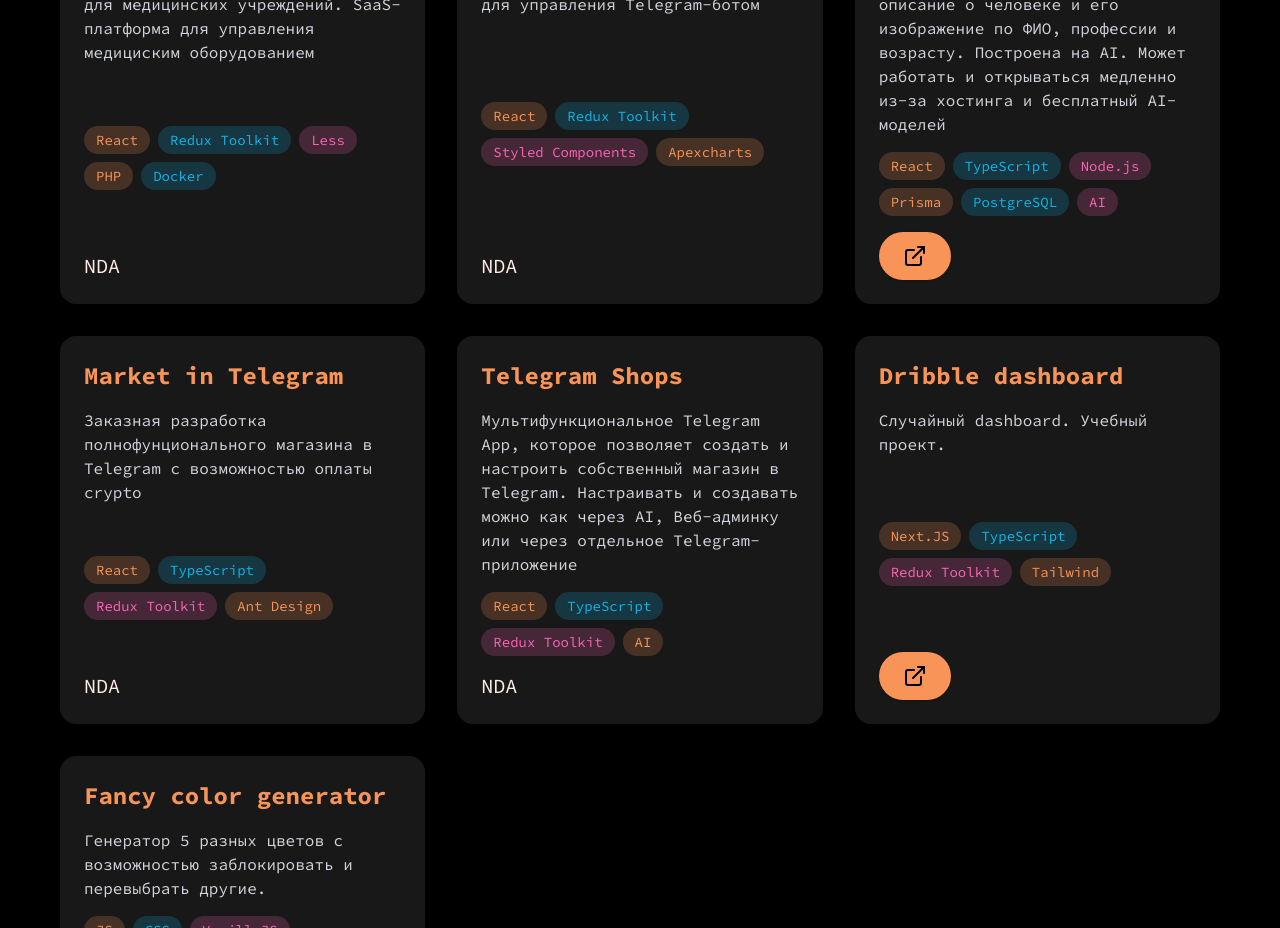
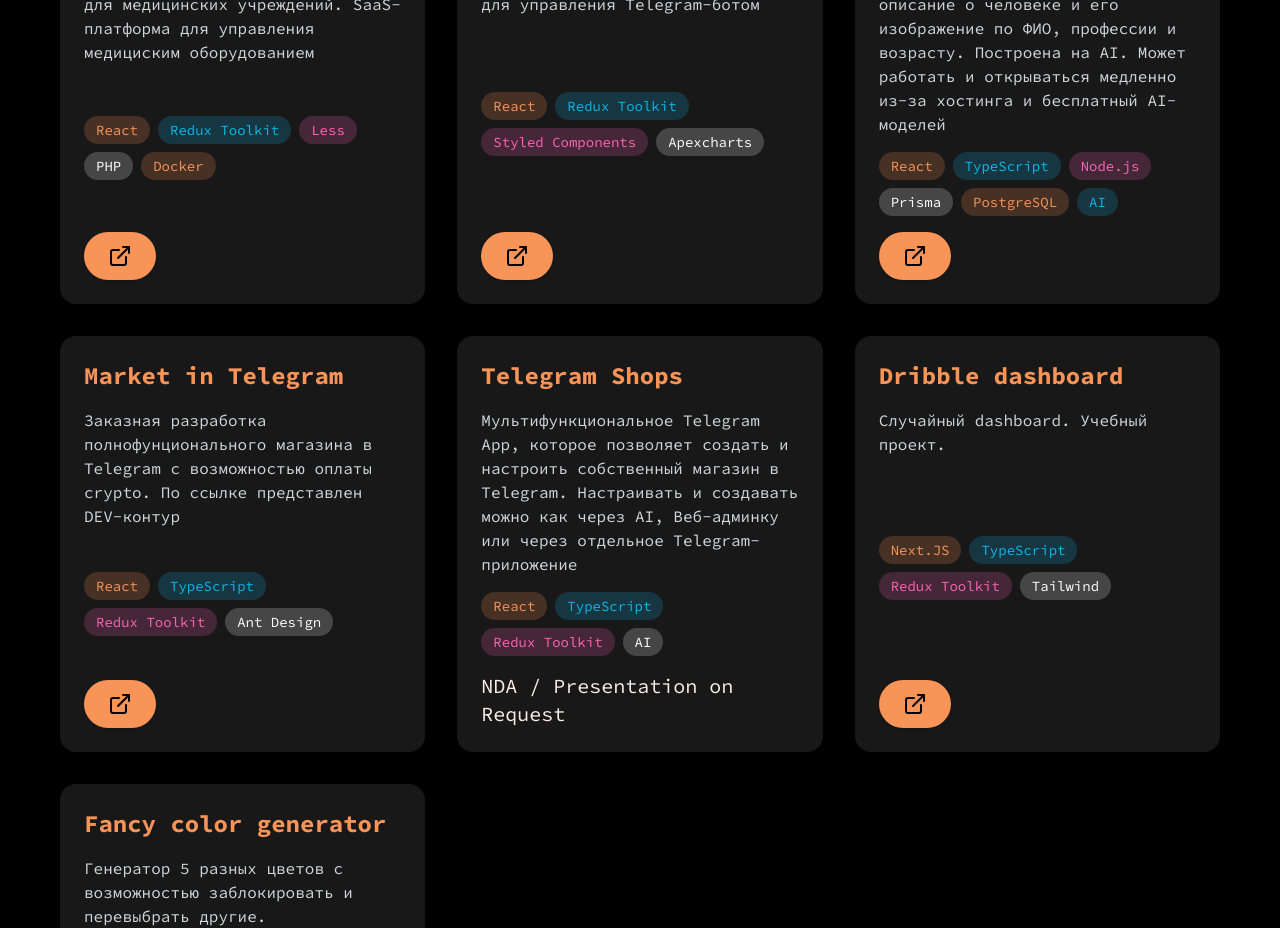
Before and after one commit to polkovniksanders/portfolio, a Next.js app: page / in a window 1280 px wide. Shown: the part 2680-3608 px from the top of the page. Built offline with nearby package versions, Linux system fonts and the light colour scheme.

Commit message:
update products links

```diff
--- a/src/app/screens/projects/ProjectsSection.tsx
+++ b/src/app/screens/projects/ProjectsSection.tsx
@@ -37,11 +37,12 @@ export default function ProjectsSection() {
                   'text-primary bg-primary/20',
                   'text-badge-primary bg-badge-primary/20',
                   'text-badge-secondary bg-badge-secondary/20',
+                  'text-white bg-white/20',
                 ];
                 return (
                   <span
                     key={tech}
-                    className={`px-3 py-1 rounded-full text-sm font-medium ${badgeColors[j % 3]}`}
+                    className={`px-3 py-1 rounded-full text-sm font-medium ${badgeColors[j % badgeColors.length]}`}
                   >
                     {tech}
                   </span>
@@ -50,7 +51,7 @@ export default function ProjectsSection() {
             </div>
 
             {project.link === null ? (
-              <Text>NDA</Text>
+              <Text>NDA / Presentation on Request</Text>
             ) : (
               <div>
                 <MainButton onClick={() => viewProject(project.link)}>
--- a/src/app/screens/projects/data.ts
+++ b/src/app/screens/projects/data.ts
@@ -13,7 +13,7 @@ export const data: ProjectDataProps[] = [
     description:
       'Мультипользовательский дашборд для медицинских учреждений. SaaS-платформа для управления медициским оборудованием',
     stack: ['React', 'Redux Toolkit', 'Less', 'PHP', 'Docker'],
-    link: null,
+    link: 'https://kitactive.ru',
   },
 
   {
@@ -21,7 +21,7 @@ export const data: ProjectDataProps[] = [
     title: 'Telegram bot dashboard',
     description: 'Мультипользовательский дашборд для управления Telegram-ботом',
     stack: ['React', 'Redux Toolkit', 'Styled Components', 'Apexcharts'],
-    link: null,
+    link: 'https://spodial.com',
   },
 
   {
@@ -36,9 +36,9 @@ export const data: ProjectDataProps[] = [
     id: 4,
     title: 'Market in Telegram',
     description:
-      'Заказная разработка полнофунционального магазина в Telegram с возможностью оплаты crypto',
+      'Заказная разработка полнофунционального магазина в Telegram с возможностью оплаты crypto. По ссылке представлен DEV-контур',
     stack: ['React', 'TypeScript', 'Redux Toolkit', 'Ant Design'],
-    link: null,
+    link: 'https://t.me/dev_mozhnostore_bot/dev_mozhno?startapp=1',
   },
   {
     id: 5,
@@ -61,6 +61,6 @@ export const data: ProjectDataProps[] = [
     description:
       'Генератор 5 разных цветов с возможностью заблокировать и перевыбрать другие.',
     stack: ['JS', 'CSS', 'VanillaJS'],
-    link: 'https://polkovniksanders.github.io/fancy-color-generator/',
+    link: 'https://polkovniksanders.github.io/fancy-color-generator',
   },
 ];
```
